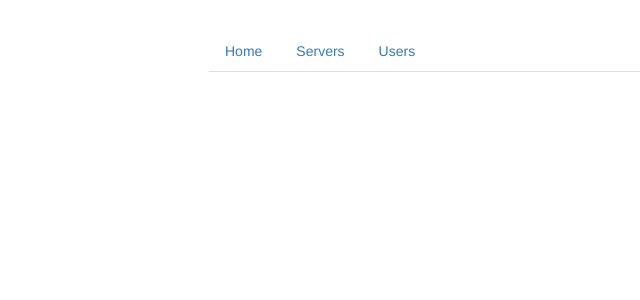
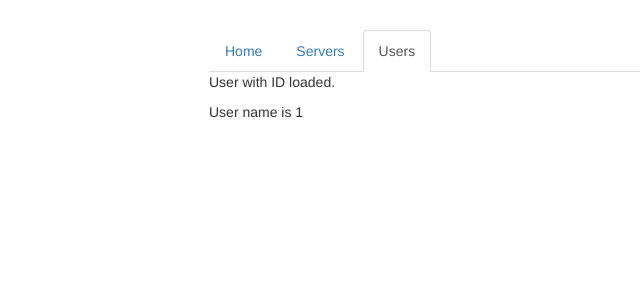
Before and after one commit to vidhya03/routing-start, an Angular app: page /users/1/1 in a window 1280 px wide. Before the commit this address led to /. Shown: the top 300 px of the page, without its empty margins (56-696 px from the left). Built offline with nearby package versions, Linux system fonts and the light colour scheme.

Commit message:
Added fetching parameters from routes, used route.snapshot.params[id] to fetch value

```diff
--- a/src/app/app.module.ts
+++ b/src/app/app.module.ts
@@ -16,6 +16,7 @@
 const appRoutes: Routes = [
   { path: '', component: HomeComponent },
   { path: 'users', component: UsersComponent },
+  { path: 'users/:id/:name', component: UserComponent },
   { path: 'servers', component: ServersComponent }
 ];
 @NgModule({
--- a/src/app/home/home.component.ts
+++ b/src/app/home/home.component.ts
@@ -14,8 +14,6 @@
   }
 
   onLoadServers() {
-
   this.router.navigate(['/servers']);
-
   }
 }
--- a/src/app/users/user/user.component.html
+++ b/src/app/users/user/user.component.html
@@ -1,2 +1,2 @@
-<p>User with ID _ID_ loaded.</p>
-<p>User name is _NAME_</p>
+<p>User with ID {{user.ID}} loaded.</p>
+<p>User name is {{user.name}}</p>
--- a/src/app/users/user/user.component.ts
+++ b/src/app/users/user/user.component.ts
@@ -1,4 +1,5 @@
 import { Component, OnInit } from '@angular/core';
+import { ActivatedRoute } from '@angular/router';
 
 @Component({
   selector: 'app-user',
@@ -6,11 +7,14 @@
   styleUrls: ['./user.component.css']
 })
 export class UserComponent implements OnInit {
-  user: {id: number, name: string};
+  user: { id: number; name: string };
 
-  constructor() { }
+  constructor(private route: ActivatedRoute) {}
 
   ngOnInit() {
+    this.user = {
+     id: this.route.snapshot.params['id'],
+     name: this.route.snapshot.params['name']
+    };
   }
-
 }
```
